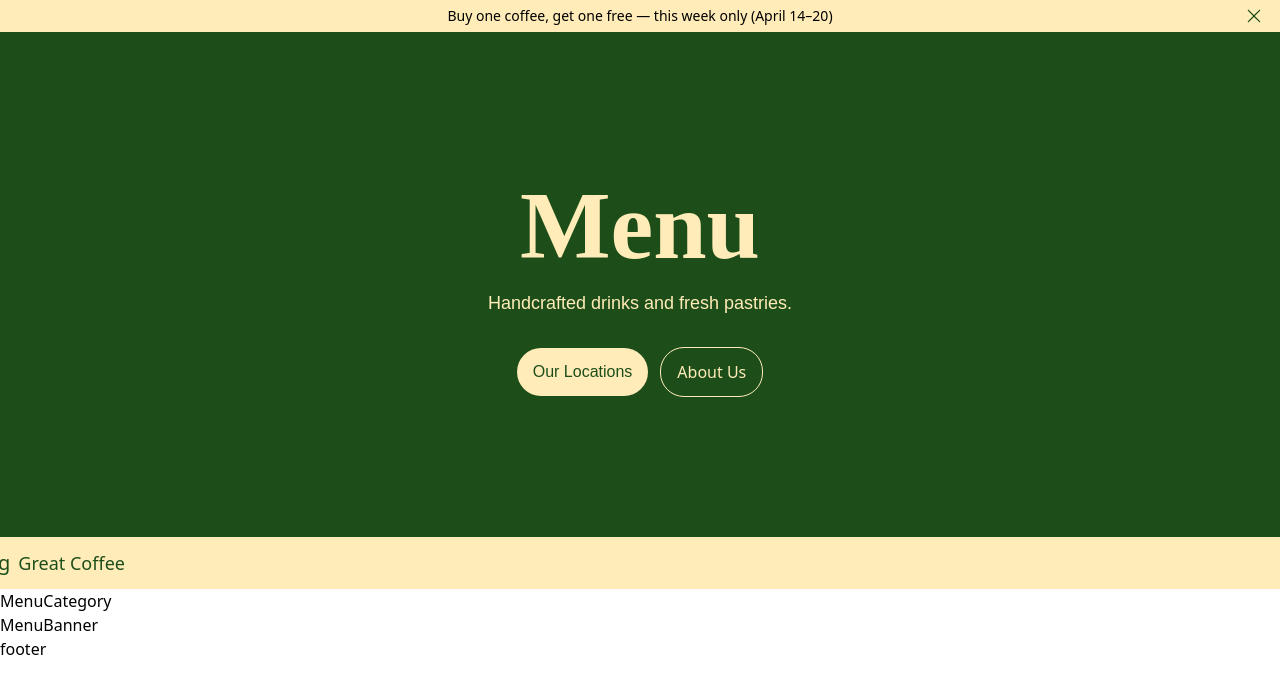
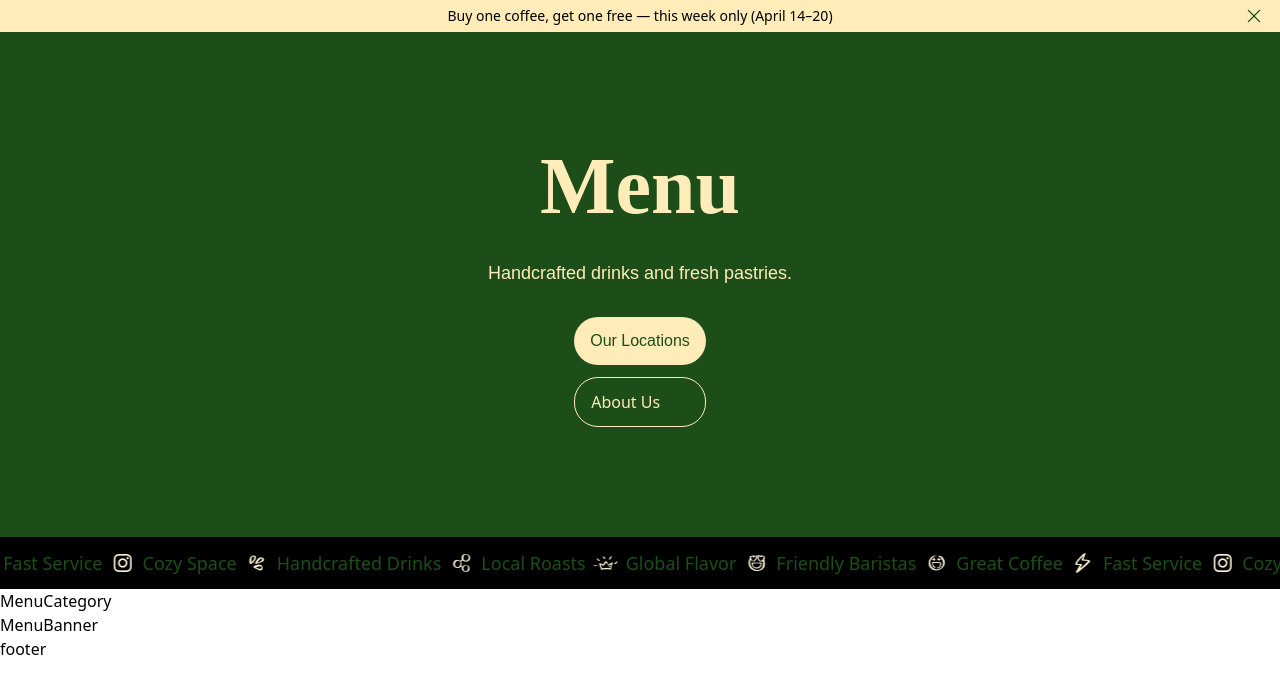
Before and after one commit to saddiabu4/coffe-market, a React (Vite) app: page /menu in a window 1280 px wide. Shown: the top 694 px of the page. Built offline with nearby package versions, Linux system fonts and the light colour scheme.

Commit message:
fixed Scroll, MenuResponsive

```diff
--- a/src/components/Menu/MenuHero.jsx
+++ b/src/components/Menu/MenuHero.jsx
@@ -6,7 +6,7 @@ const MenuHero = () => {
 			{/* Text */}
 			<div className='flex gap-[32px] flex-col items-center justify-center'>
 				<div className='flex flex-col items-center gap-[12px]'>
-					<h1 className='font-calistoga font-[600] leading-[112%] text-8xl text-secondary w-[680px] h-[108px] text-center'>
+					<h1 className='font-calistoga font-[600] leading-[112%] text-8xl text-secondary w-[680px] h-[108px] text-center sm:text-[48px] md:text-[80px] md:leading-[112%] '>
 						Menu
 					</h1>
 					<p className='w-full h-[23px] text-center tracking-[2%] text-secondary font-cabin text-[18px] leading-[128%]'>
@@ -15,14 +15,14 @@ const MenuHero = () => {
 				</div>
 				{/* Button */}
 
-				<div className='flex flex-row items-center justify-center gap-3'>
+				<div className='flex flex-row items-center justify-center gap-3 sm:flex-col'>
 					<Button
 						text='Our Locations'
-						className='cursor-pointer px-4 py-3 bg-secondary text-primary rounded-3xl font-cabin'
+						className='cursor-pointer px-4 py-3 bg-secondary text-primary rounded-3xl font-cabin sm:w-full'
 					/>
 					<Button
 						text='About Us'
-						className='cursor-pointer px-4 py-3 rounded-3xl border-1 border-secondary text-secondary'
+						className='cursor-pointer px-4 py-3 rounded-3xl border-1 border-secondary text-secondary sm:w-full'
 					/>
 				</div>
 			</div>
--- a/src/components/ScrollTicker.jsx
+++ b/src/components/ScrollTicker.jsx
@@ -1,26 +1,16 @@
 import React from "react"
-// import { items } from "../constants"
-
-const items = [
-	{ icon: "/images/Smiley.png", text: "Great Coffee" },
-	// { icon: Bolt, text: "Fast Service" },
-	// { icon: Instagram, text: "Cozy Space" },
-	// { icon: Waterdrop, text: "Handcrafted Drinks" },
-	// { icon: Element, text: "Local Roasts" },
-	// { icon: Crown, text: "Global Flavor" },
-	// { icon: SmileyLove, text: "Friendly Baristas" },
-]
+import { items } from "../constants"
 
 const ScrollTicker = () => {
 	return (
-		<div className='bg-secondary overflow-hidden'>
+		<div className='bg-black overflow-hidden'>
 			<div className='flex animate-scroll gap-8 py-3'>
 				{items.map((item, index) => (
 					<div
 						key={index}
 						className='flex items-center gap-2 text-primary text-lg whitespace-nowrap'
 					>
-						<span className='text-xl'>{item.icon}</span>
+						<img src={item.icon} alt={item.text} className='text-primary' />
 						<span>{item.text}</span>
 					</div>
 				))}
--- a/src/constants/index.js
+++ b/src/constants/index.js
@@ -1,17 +1,16 @@
-import Bolt from "../assets/Bolt.png"
-import Crown from "../assets/Crown.png"
-import Element from "../assets/Element.png"
-import Instagram from "../assets/Instagram.png"
-import SmileyLove from "../assets/Smiley Love.png"
-import Smiley from "../assets/Smiley.png"
-import Waterdrop from "../assets/Sweat Waterdrop.png"
-
 export const items = [
-	{ icon: Smiley, text: "Great Coffee" },
-	{ icon: Bolt, text: "Fast Service" },
-	{ icon: Instagram, text: "Cozy Space" },
-	{ icon: Waterdrop, text: "Handcrafted Drinks" },
-	{ icon: Element, text: "Local Roasts" },
-	{ icon: Crown, text: "Global Flavor" },
-	{ icon: SmileyLove, text: "Friendly Baristas" },
+	{ icon: "/images/Smiley.png", text: "Great Coffee" },
+	{ icon: "/images/Bolt.png", text: "Fast Service" },
+	{ icon: "/images/Instagram.png", text: "Cozy Space" },
+	{ icon: "/images/Sweat Waterdrop.png", text: "Handcrafted Drinks" },
+	{ icon: "/images/Element.png", text: "Local Roasts" },
+	{ icon: "/images/Crown.png", text: "Global Flavor" },
+	{ icon: "/images/Smiley Love.png", text: "Friendly Baristas" },
+	{ icon: "/images/Smiley.png", text: "Great Coffee" },
+	{ icon: "/images/Bolt.png", text: "Fast Service" },
+	{ icon: "/images/Instagram.png", text: "Cozy Space" },
+	{ icon: "/images/Sweat Waterdrop.png", text: "Handcrafted Drinks" },
+	{ icon: "/images/Element.png", text: "Local Roasts" },
+	{ icon: "/images/Crown.png", text: "Global Flavor" },
+	{ icon: "/images/Smiley Love.png", text: "Friendly Baristas" },
 ]
```
